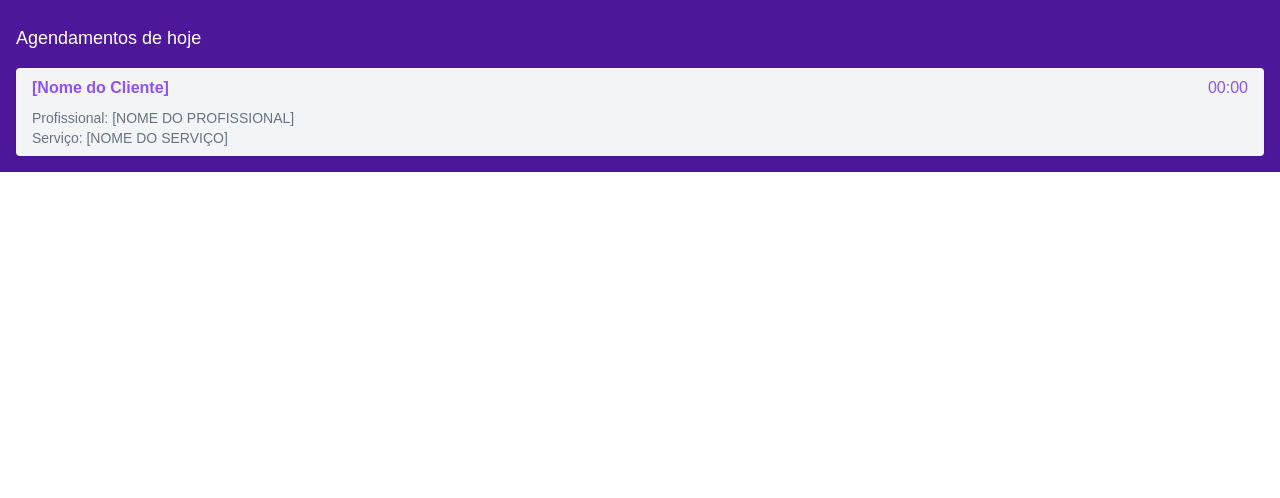
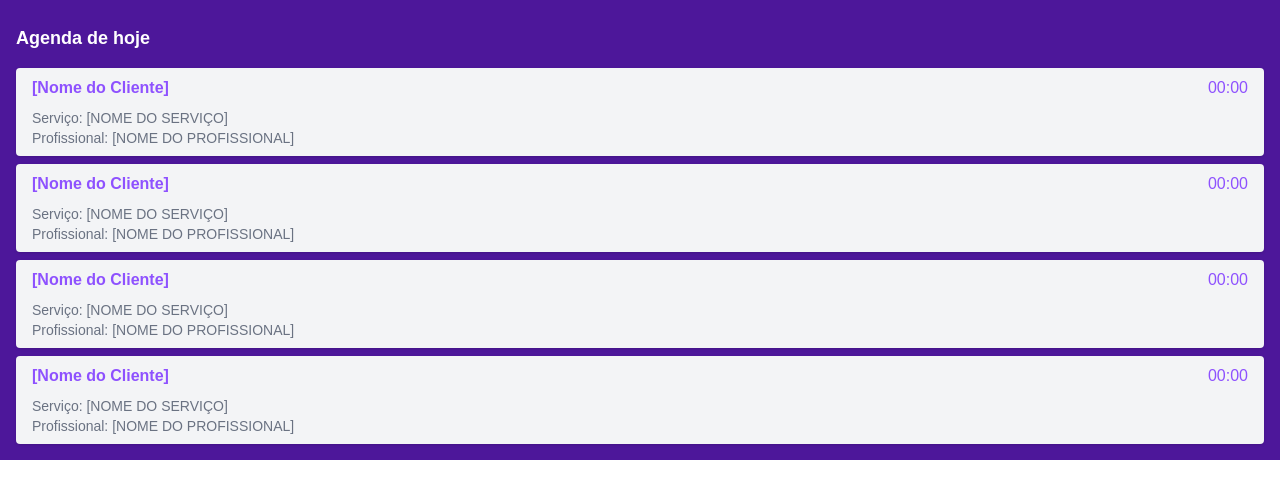
Before and after one commit to josecarlosmonteiro/registro-agendamento, a Next.js app: page /inicio in a window 1280 px wide. Shown: the top 498 px of the page. Built offline with nearby package versions, Linux system fonts and the light colour scheme.

Commit message:
feat: implementar card de agendamento.

```diff
--- a/app/(pages)/inicio/page.tsx
+++ b/app/(pages)/inicio/page.tsx
@@ -1,19 +1,16 @@
+import { SchedulingCard } from "@/app/components/scheduling/SchedulingCard";
+
 export default function HomePage() {
   return (
     <main>
       <div className="p-4 pt-6 flex flex-col gap-4 bg-violet-900 text-white">
-        <h1 className="text-lg">Agendamentos de hoje</h1>
+        <h1 className="text-lg font-semibold">Agenda de hoje</h1>
 
-        <div className="p-2 flex flex-col gap-2 rounded bg-gray-100 text-violet-500 shadow">
-          <div className="px-2 flex justify-between items-center">
-            <h2 className="font-semibold">[Nome do Cliente]</h2>
-            <span>00:00</span>
-          </div>
-
-          <div className="px-2 text-sm truncate text-gray-500">
-            <div>Profissional: [NOME DO PROFISSIONAL]</div>
-            <div>Serviço: [NOME DO SERVIÇO]</div>
-          </div>
+        <div className="flex flex-col gap-2">
+          <SchedulingCard />
+          <SchedulingCard />
+          <SchedulingCard />
+          <SchedulingCard />
         </div>
       </div>
     </main>
--- /dev/null
+++ b/app/components/scheduling/SchedulingCard.tsx
@@ -0,0 +1,15 @@
+export function SchedulingCard() {
+  return (
+    <div className="p-2 flex flex-col gap-2 rounded bg-gray-100 text-violet-500 shadow">
+      <div className="px-2 flex justify-between items-center">
+        <h2 className="font-semibold">[Nome do Cliente]</h2>
+        <span>00:00</span>
+      </div>
+
+      <div className="px-2 text-sm truncate text-gray-500">
+        <div>Serviço: [NOME DO SERVIÇO]</div>
+        <div>Profissional: [NOME DO PROFISSIONAL]</div>
+      </div>
+    </div>
+  )
+}
```
